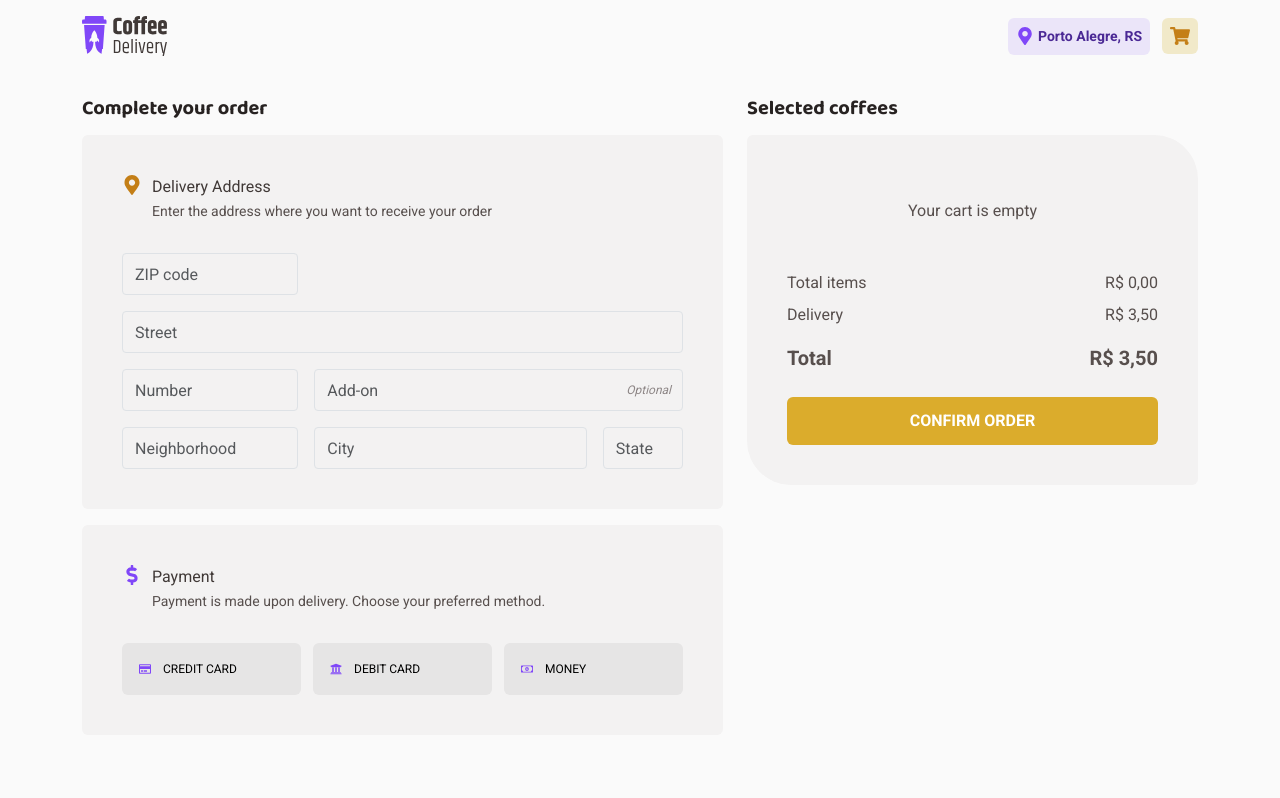
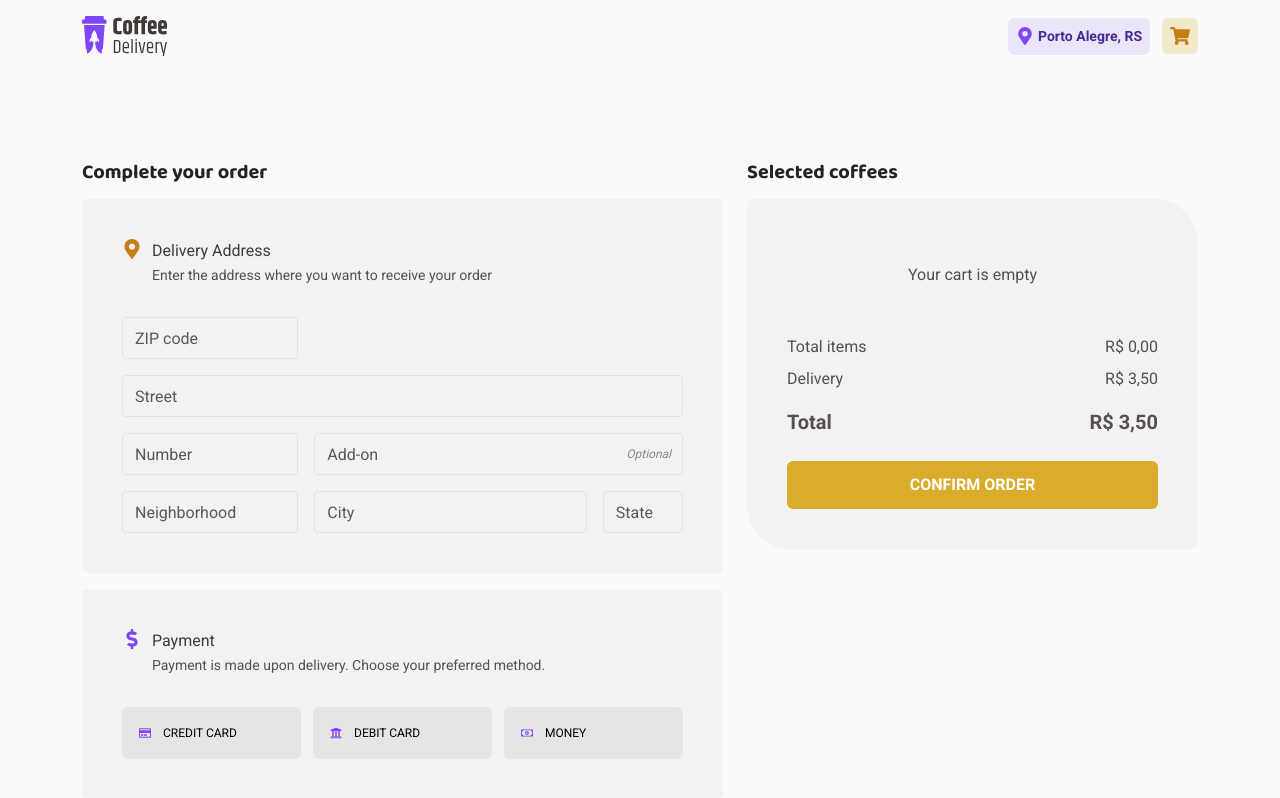
Before and after one commit to Umer-FE/coffee-delivery, a Next.js app: page /checkout in a window 1280 px wide. Shown: the top 798 px of the page. Built offline with nearby package versions, Linux system fonts and the light colour scheme.

Commit message:
input-length-chnge

```diff
--- a/src/app/checkout/page.js
+++ b/src/app/checkout/page.js
@@ -76,7 +76,7 @@ export default function Checkout() {
   if (!isMounted) return null;
 
   return (
-    <div className={`container ${styles.checkoutContainer}`}>
+    <div className={`container pt-4 ${styles.checkoutContainer}`}>
       <form
         id="addressForm"
         onSubmit={handleConfirmOrder}
```
